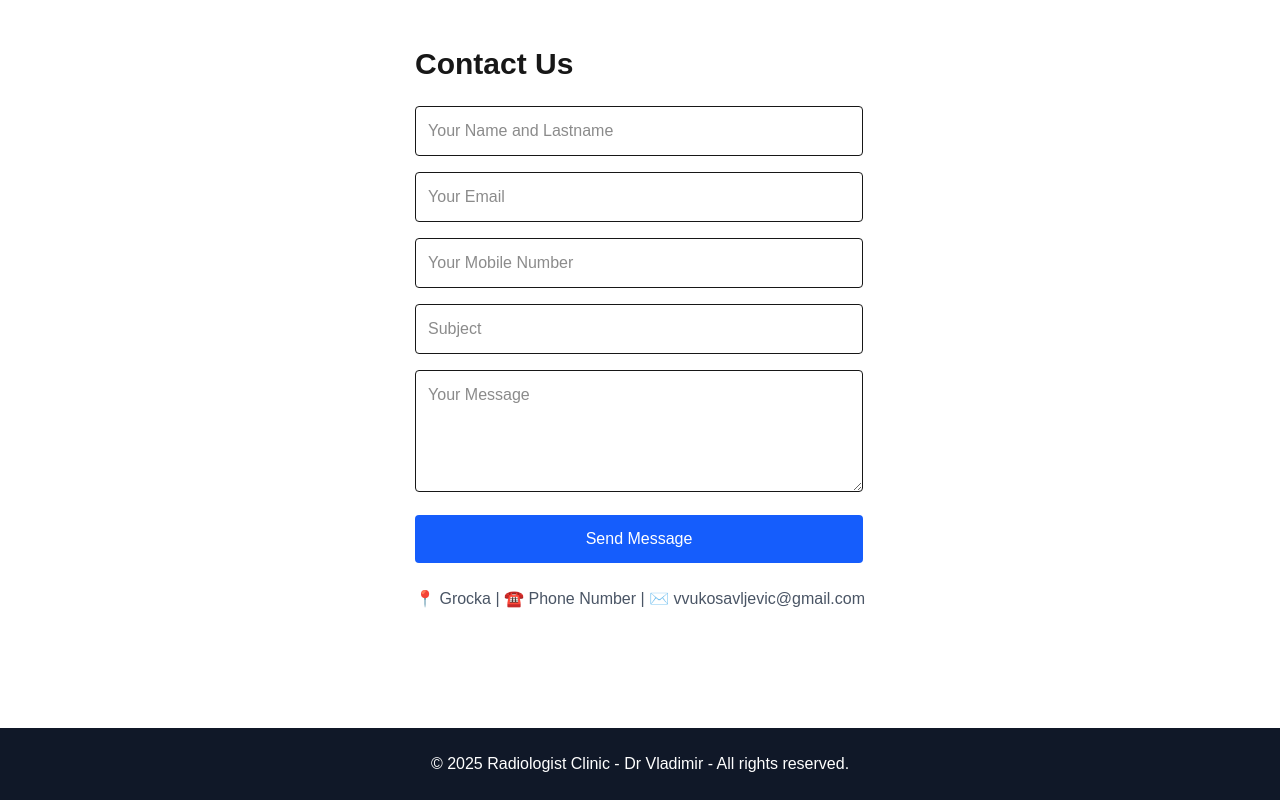
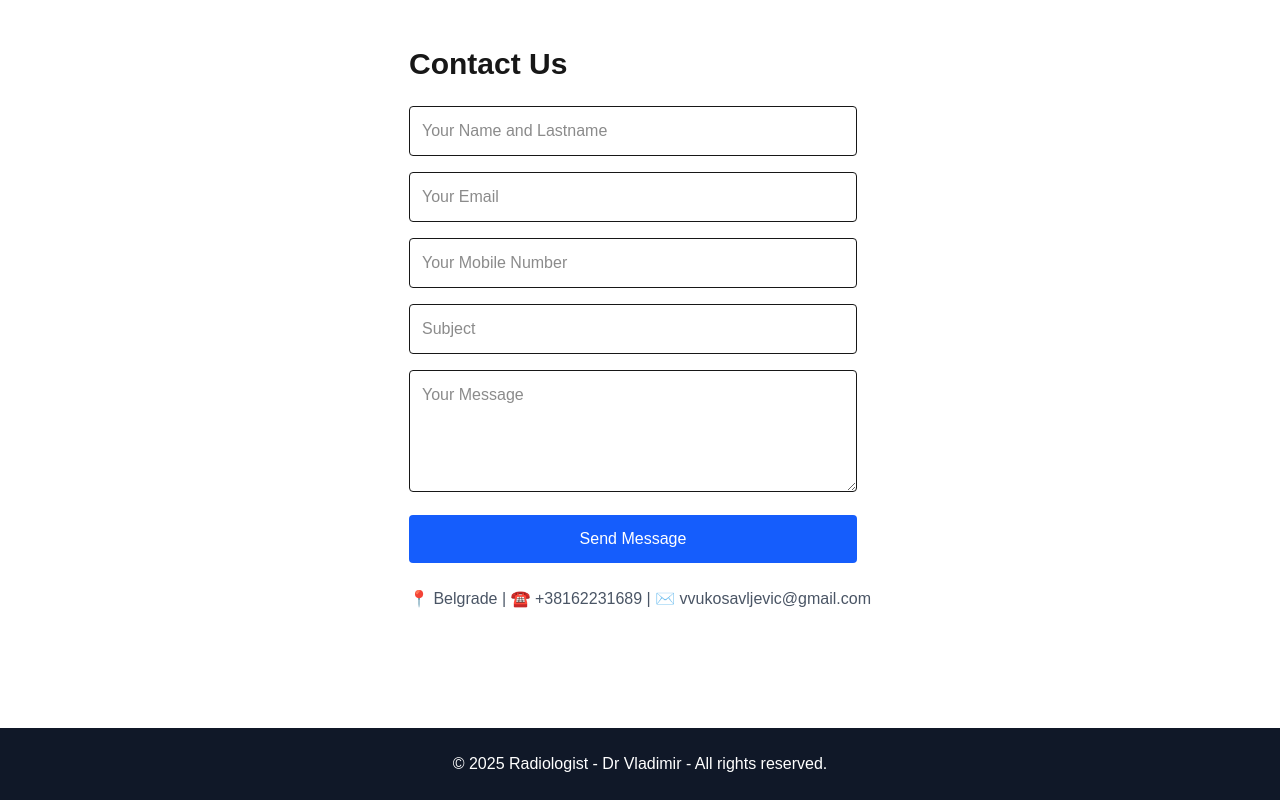
Before and after one commit to djordjevukosavljevic/YourOrtho, a Next.js app: page / in a window 1280 px wide. Shown: the part 4072-4872 px from the top of the page. Built offline with nearby package versions, Linux system fonts and the light colour scheme.

Commit message:
minor page changes

```diff
--- a/src/app/page.tsx
+++ b/src/app/page.tsx
@@ -87,7 +87,7 @@ export default function HomePage() {
 
       {/* FOOTER */}
       <footer className="text-center py-6 text-gray-500 bg-gray-900 text-white">
-        &copy; {new Date().getFullYear()} Radiologist Clinic - Dr Vladimir - All rights reserved.
+        &copy; {new Date().getFullYear()} Radiologist - Dr Vladimir - All rights reserved.
       </footer>
     </main>
   );
--- a/src/components/Contact.tsx
+++ b/src/components/Contact.tsx
@@ -1,4 +1,4 @@
-export default function Contact() {
+export default function Contacts() {
     return (
         <div>
             <h2 className="text-3xl font-bold mb-6">Contact Us</h2 >
@@ -36,7 +36,7 @@ export default function Contact() {
                     Send Message
                 </button>
             </form>
-            <p className="mt-6 text-gray-600 text-center">📍 Grocka | ☎️ Phone Number | ✉️ <a href="mailto:djordje.vukosavljevic01@gmail.com">vvukosavljevic@gmail.com</a></p>
+            <p className="mt-6 text-gray-600 text-center">📍 Belgrade | ☎️ +38162231689 | ✉️ <a href="mailto:djordje.vukosavljevic01@gmail.com">vvukosavljevic@gmail.com</a></p>
         </div>
     );
 }
```
